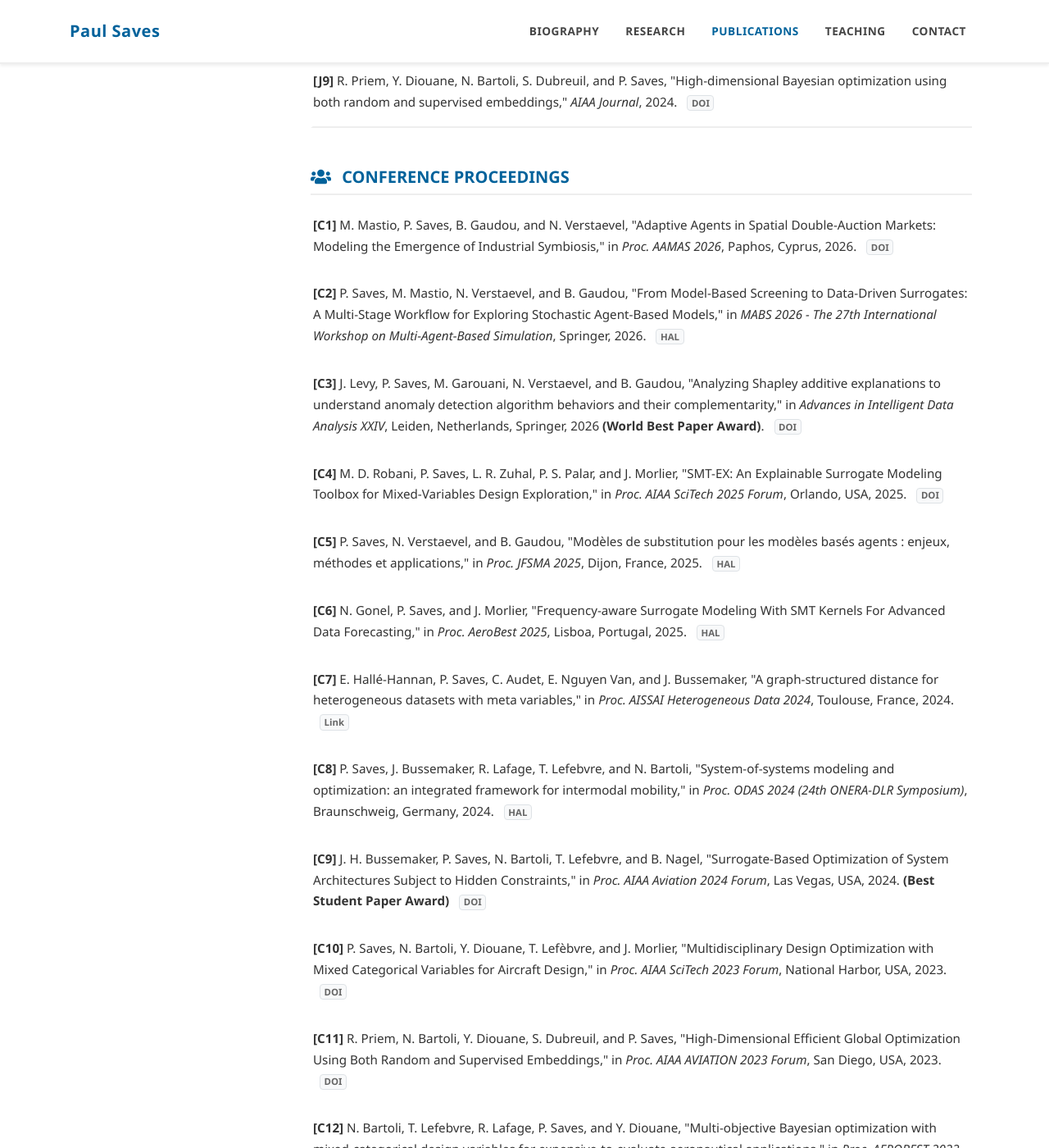
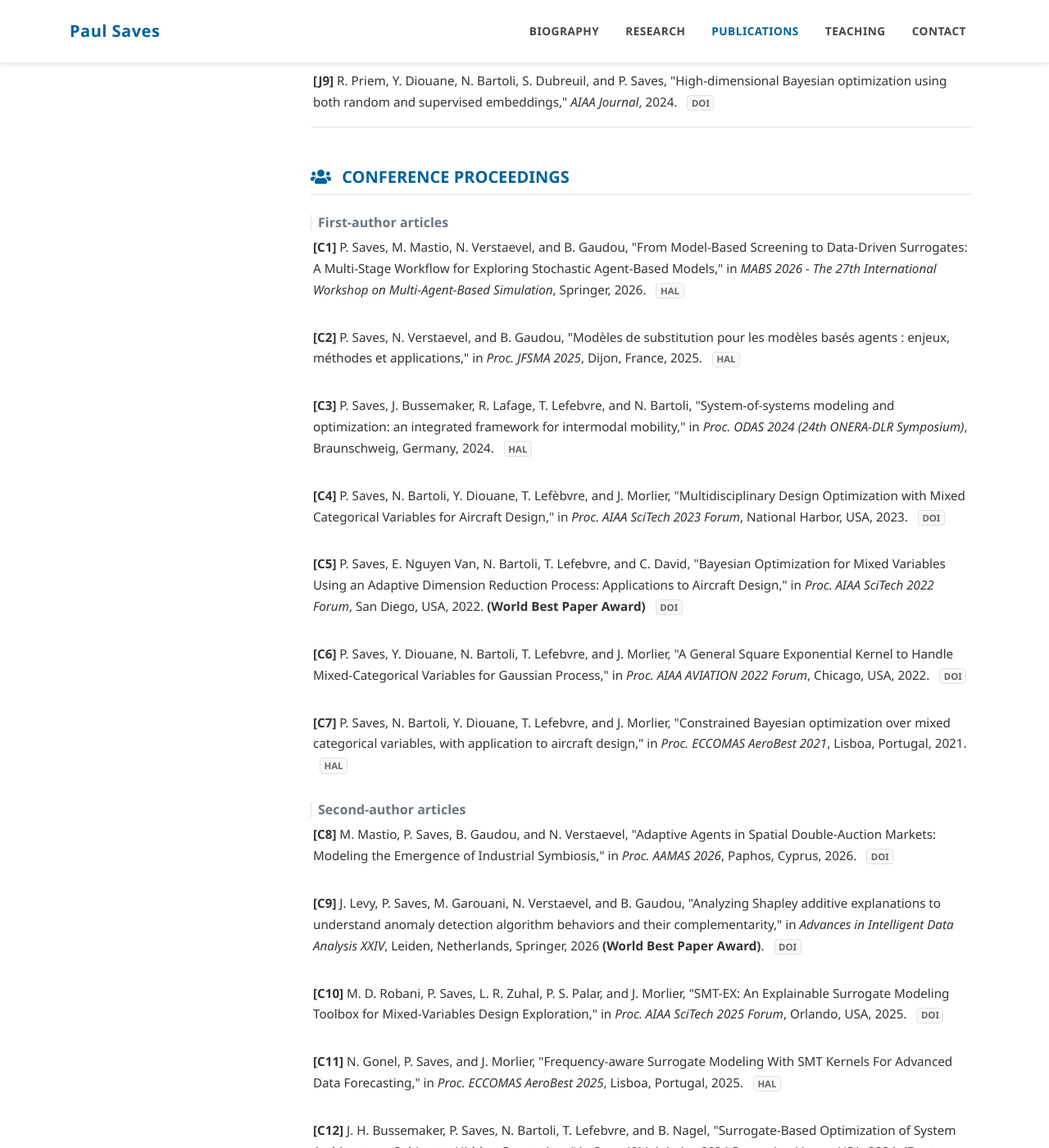
Before and after one commit to Paul-Saves/Paul-Saves.github.io, a Jekyll site: the page built from _pages/publications.md, in a window 1280 px wide and 1400 px high, scrolled down 1426 px. Shown: the whole window at 82% size. Built offline with Jekyll 4.4.1, drawn with Linux system fonts in a browser that asks for light colours; a style sheet for code colours, icons or effects is not loaded; some of the changed text lies outside the part shown.

Commit message:
reorder publications

```diff
--- a/_pages/publications.md
+++ b/_pages/publications.md
@@ -102,75 +102,89 @@ title: Scientific Publications
 
 <!-- IEEE Section: Conferences -->
 <section id="conferences" class="mb-5">
+
   <h2 class="h5 font-weight-bold mb-4 text-primary text-uppercase border-bottom pb-2"><i class="fas fa-users mr-2"></i> Conference Proceedings</h2>
 
+<h3 class="h6 text-muted mt-4 mb-2 font-weight-bold border-left pl-2">
+    First-author articles
+</h3>
+
+    <div class="ieee-citation mb-4 pb-2">
+        <span class="font-weight-bold">[C1]</span> P. Saves, M. Mastio, N. Verstaevel, and B. Gaudou, "From Model-Based Screening to Data-Driven Surrogates: A Multi-Stage Workflow for Exploring Stochastic Agent-Based Models," in <em> MABS 2026 - The 27th International Workshop on Multi-Agent-Based Simulation</em>, Springer, 2026. <a href="https://hal.science/hal-05564415v1" target="_blank" class="badge badge-light  border ml-2">HAL</a>
+     </div>
+
+  <div class="ieee-citation mb-4 pb-2">
+    <span class="font-weight-bold">[C2]</span> P. Saves, N. Verstaevel, and B. Gaudou, "Modèles de substitution pour les modèles basés agents : enjeux, méthodes et applications," in <em>Proc. JFSMA 2025</em>, Dijon, France, 2025. <a href="https://hal.science/hal-04590323" target="_blank" class="badge badge-light border ml-2">HAL</a>
+  </div>
+
+  <div class="ieee-citation mb-4 pb-2">
+    <span class="font-weight-bold">[C3]</span> P. Saves, J. Bussemaker, R. Lafage, T. Lefebvre, and N. Bartoli, "System-of-systems modeling and optimization: an integrated framework for intermodal mobility," in <em>Proc. ODAS 2024 (24th ONERA-DLR Symposium)</em>, Braunschweig, Germany, 2024. <a href="https://hal.science/hal-04590323" target="_blank" class="badge badge-light border ml-2">HAL</a>
+  </div>
+
+  <div class="ieee-citation mb-4 pb-2">
+    <span class="font-weight-bold">[C4]</span> P. Saves, N. Bartoli, Y. Diouane, T. Lefèbvre, and J. Morlier, "Multidisciplinary Design Optimization with Mixed Categorical Variables for Aircraft Design," in <em>Proc. AIAA SciTech 2023 Forum</em>, National Harbor, USA, 2023. <a href="https://doi.org/10.2514/6.2023-0082" target="_blank" class="badge badge-light border ml-2">DOI</a>
+  </div>
+
+  <div class="ieee-citation mb-4 pb-2">
+    <span class="font-weight-bold">[C5]</span> P. Saves, E. Nguyen Van, N. Bartoli, T. Lefebvre, and C. David, "Bayesian Optimization for Mixed Variables Using an Adaptive Dimension Reduction Process: Applications to Aircraft Design," in <em>Proc. AIAA SciTech 2022 Forum</em>, San Diego, USA, 2022. <strong>(World Best Paper Award)</strong> <a href="https://doi.org/10.2514/6.2022-0082" target="_blank" class="badge badge-light border ml-2">DOI</a>
+  </div>
+
+  <div class="ieee-citation mb-4 pb-2">
+    <span class="font-weight-bold">[C6]</span> P. Saves, Y. Diouane, N. Bartoli, T. Lefebvre, and J. Morlier, "A General Square Exponential Kernel to Handle Mixed-Categorical Variables for Gaussian Process," in <em>Proc. AIAA AVIATION 2022 Forum</em>, Chicago, USA, 2022. <a href="https://doi.org/10.2514/6.2022-3870" target="_blank" class="badge badge-light border ml-2">DOI</a>
+  </div>
+
+  <div class="ieee-citation mb-4 pb-2">
+    <span class="font-weight-bold">[C7]</span> P. Saves, N. Bartoli, Y. Diouane, T. Lefebvre, and J. Morlier, "Constrained Bayesian optimization over mixed categorical variables, with application to aircraft design," in <em>Proc. ECCOMAS AeroBest 2021</em>, Lisboa, Portugal, 2021. <a href="https://hal.science/hal-03346341" target="_blank" class="badge badge-light border ml-2">HAL</a>
+  </div>
+
+
+<h3 class="h6 text-muted mt-4 mb-2 font-weight-bold border-left pl-2">
+    Second-author articles
+</h3>
+
+  <div class="ieee-citation mb-4 pb-2">
+    <span class="font-weight-bold">[C8]</span> M. Mastio, P. Saves, B. Gaudou, and N. Verstaevel, "Adaptive Agents in Spatial Double-Auction Markets: Modeling the Emergence of Industrial Symbiosis," in <em>Proc. AAMAS 2026</em>, Paphos, Cyprus, 2026. <a href="https://doi.org/10.65109/EXII2056" target="_blank" class="badge badge-light border ml-2">DOI</a>
+  </div>
+
+  <div class="ieee-citation mb-4 pb-2">
+    <span class="font-weight-bold">[C9]</span> J. Levy, P. Saves, M. Garouani, N. Verstaevel, and B. Gaudou, "Analyzing Shapley additive explanations to understand anomaly detection algorithm behaviors and their complementarity," in <em>Advances in Intelligent Data Analysis XXIV</em>, Leiden, Netherlands, Springer, 2026 <strong>(World Best Paper Award)</strong>. <a href="https://doi.org/10.1007/978-3-032-23833-7_10" target="_blank" class="badge badge-light border ml-2">DOI</a>
+  </div>
+
+  <div class="ieee-citation mb-4 pb-2">
+    <span class="font-weight-bold">[C10]</span> M. D. Robani, P. Saves, L. R. Zuhal, P. S. Palar, and J. Morlier, "SMT-EX: An Explainable Surrogate Modeling Toolbox for Mixed-Variables Design Exploration," in <em>Proc. AIAA SciTech 2025 Forum</em>, Orlando, USA, 2025. <a href="https://doi.org/10.2514/6.2025-0777" target="_blank" class="badge badge-light border ml-2">DOI</a>
+  </div>
+
+  <div class="ieee-citation mb-4 pb-2">
+    <span class="font-weight-bold">[C11]</span> N. Gonel, P. Saves, and J. Morlier, "Frequency-aware Surrogate Modeling With SMT Kernels For Advanced Data Forecasting," in <em>Proc. ECCOMAS AeroBest 2025</em>, Lisboa, Portugal, 2025. <a href="https://hal.science/hal-05014823" target="_blank" class="badge badge-light border ml-2">HAL</a>
+  </div>
 
 
   <div class="ieee-citation mb-4 pb-2">
-    <span class="font-weight-bold">[C1]</span> M. Mastio, P. Saves, B. Gaudou, and N. Verstaevel, "Adaptive Agents in Spatial Double-Auction Markets: Modeling the Emergence of Industrial Symbiosis," in <em>Proc. AAMAS 2026</em>, Paphos, Cyprus, 2026. <a href="https://doi.org/10.65109/EXII2056m" target="_blank" class="badge badge-light border ml-2">DOI</a>
+    <span class="font-weight-bold">[C12]</span> J. H. Bussemaker, P. Saves, N. Bartoli, T. Lefebvre, and B. Nagel, "Surrogate-Based Optimization of System Architectures Subject to Hidden Constraints," in <em>Proc. AIAA Aviation 2024 Forum</em>, Las Vegas, USA, 2024. <strong>(Best Student Paper Award)</strong> <a href="https://doi.org/10.2514/6.2024-4401" target="_blank" class="badge badge-light border ml-2">DOI</a>
   </div>
-    <div class="ieee-citation mb-4 pb-2">
-        <span class="font-weight-bold">[C2]</span> P. Saves, M. Mastio, N. Verstaevel, and B. Gaudou, "From Model-Based Screening to Data-Driven Surrogates: A Multi-Stage Workflow for Exploring Stochastic Agent-Based Models," in <em> MABS 2026 - The 27th International Workshop on Multi-Agent-Based Simulation</em>, Springer, 2026. <a href="https://hal.science/hal-05564415v1" target="_blank" class="badge badge-light  border ml-2">HAL</a>
-     </div>
+
+<h3 class="h6 text-muted mt-4 mb-2 font-weight-bold border-left pl-2">
+    Last-author articles
+</h3>
+
   <div class="ieee-citation mb-4 pb-2">
-    <span class="font-weight-bold">[C3]</span> J. Levy, P. Saves, M. Garouani, N. Verstaevel, and B. Gaudou, "Analyzing Shapley additive explanations to understand anomaly detection algorithm behaviors and their complementarity," in <em>Advances in Intelligent Data Analysis XXIV</em>, Leiden, Netherlands, Springer, 2026 <strong>(World Best Paper Award)</strong>. <a href="https://doi.org/10.1007/978-3-032-23833-7_10" target="_blank" class="badge badge-light border ml-2">DOI</a>
+    <span class="font-weight-bold">[C13]</span> R. Priem, N. Bartoli, Y. Diouane, S. Dubreuil, and P. Saves, "High-Dimensional Efficient Global Optimization Using Both Random and Supervised Embeddings," in <em>Proc. AIAA AVIATION 2023 Forum</em>, San Diego, USA, 2023. <a href="https://doi.org/10.2514/6.2023-4448" target="_blank" class="badge badge-light border ml-2">DOI</a>
+  </div>
+
+
+<h3 class="h6 text-muted mt-4 mb-2 font-weight-bold border-left pl-2">
+    Other co-authored articles
+</h3>
+
+
+  <div class="ieee-citation mb-4 pb-2">
+    <span class="font-weight-bold">[C14]</span> N. Bartoli, T. Lefebvre, R. Lafage, P. Saves, and Y. Diouane, J. Morlier, J. Bussemaker, G. Donelli, J. M. Gomes de Mello, M. Mandorino, P. Della Vechia, "Multi-objective Bayesian optimization with mixed-categorical design variables for expensive-to-evaluate aeronautical applications," in <em>Proc. ECCOMAS AeroBest 2023</em>, Lisboa, Portugal, 2023. <a href="https://hal.science/hal-04170287" target="_blank" class="badge badge-light border ml-2">HAL</a>
   </div>
 
   <div class="ieee-citation mb-4 pb-2">
-    <span class="font-weight-bold">[C4]</span> M. D. Robani, P. Saves, L. R. Zuhal, P. S. Palar, and J. Morlier, "SMT-EX: An Explainable Surrogate Modeling Toolbox for Mixed-Variables Design Exploration," in <em>Proc. AIAA SciTech 2025 Forum</em>, Orlando, USA, 2025. <a href="https://doi.org/10.2514/6.2025-0777" target="_blank" class="badge badge-light border ml-2">DOI</a>
+    <span class="font-weight-bold">[C15]</span> R. Grapin, Y. Diouane, J. Morlier, N. Bartoli, and T. Lefebvre, P "Regularized Infill Criteria for Multi-Objective Bayesian Optimization with Application to Aircraft Design," in <em>Proc. AIAA AVIATION 2022</em>, Chicago, USA, 2022. <a href="https://doi.org/10.2514/6.2022-4053" target="_blank" class="badge badge-light border ml-2">DOI</a>
   </div>
 
-  <div class="ieee-citation mb-4 pb-2">
-    <span class="font-weight-bold">[C5]</span> P. Saves, N. Verstaevel, and B. Gaudou, "Modèles de substitution pour les modèles basés agents : enjeux, méthodes et applications," in <em>Proc. JFSMA 2025</em>, Dijon, France, 2025. <a href="https://hal.science/hal-04590323" target="_blank" class="badge badge-light border ml-2">HAL</a>
-  </div>
-
-  <div class="ieee-citation mb-4 pb-2">
-    <span class="font-weight-bold">[C6]</span> N. Gonel, P. Saves, and J. Morlier, "Frequency-aware Surrogate Modeling With SMT Kernels For Advanced Data Forecasting," in <em>Proc. AeroBest 2025</em>, Lisboa, Portugal, 2025. <a href="https://hal.science/hal-05014823" target="_blank" class="badge badge-light border ml-2">HAL</a>
-  </div>
-
-  <div class="ieee-citation mb-4 pb-2">
-    <span class="font-weight-bold">[C7]</span> E. Hallé-Hannan, P. Saves, C. Audet, E. Nguyen Van, and J. Bussemaker, "A graph-structured distance for heterogeneous datasets with meta variables," in <em>Proc. AISSAI Heterogeneous Data 2024</em>, Toulouse, France, 2024. <a href="https://www.gerad.ca/en/papers/G-2024-42" target="_blank" class="badge badge-light border ml-2">Link</a>
-  </div>
-
-  <div class="ieee-citation mb-4 pb-2">
-    <span class="font-weight-bold">[C8]</span> P. Saves, J. Bussemaker, R. Lafage, T. Lefebvre, and N. Bartoli, "System-of-systems modeling and optimization: an integrated framework for intermodal mobility," in <em>Proc. ODAS 2024 (24th ONERA-DLR Symposium)</em>, Braunschweig, Germany, 2024. <a href="https://hal.science/hal-04590323" target="_blank" class="badge badge-light border ml-2">HAL</a>
-  </div>
-
-  <div class="ieee-citation mb-4 pb-2">
-    <span class="font-weight-bold">[C9]</span> J. H. Bussemaker, P. Saves, N. Bartoli, T. Lefebvre, and B. Nagel, "Surrogate-Based Optimization of System Architectures Subject to Hidden Constraints," in <em>Proc. AIAA Aviation 2024 Forum</em>, Las Vegas, USA, 2024. <strong>(Best Student Paper Award)</strong> <a href="https://doi.org/10.2514/6.2024-4401" target="_blank" class="badge badge-light border ml-2">DOI</a>
-  </div>
-
-  <div class="ieee-citation mb-4 pb-2">
-    <span class="font-weight-bold">[C10]</span> P. Saves, N. Bartoli, Y. Diouane, T. Lefèbvre, and J. Morlier, "Multidisciplinary Design Optimization with Mixed Categorical Variables for Aircraft Design," in <em>Proc. AIAA SciTech 2023 Forum</em>, National Harbor, USA, 2023. <a href="https://doi.org/10.2514/6.2023-0082" target="_blank" class="badge badge-light border ml-2">DOI</a>
-  </div>
-
-  <div class="ieee-citation mb-4 pb-2">
-    <span class="font-weight-bold">[C11]</span> R. Priem, N. Bartoli, Y. Diouane, S. Dubreuil, and P. Saves, "High-Dimensional Efficient Global Optimization Using Both Random and Supervised Embeddings," in <em>Proc. AIAA AVIATION 2023 Forum</em>, San Diego, USA, 2023. <a href="https://doi.org/10.2514/6.2023-4448" target="_blank" class="badge badge-light border ml-2">DOI</a>
-  </div>
-
-  <div class="ieee-citation mb-4 pb-2">
-    <span class="font-weight-bold">[C12]</span> N. Bartoli, T. Lefebvre, R. Lafage, P. Saves, and Y. Diouane, "Multi-objective Bayesian optimization with mixed-categorical design variables for expensive-to-evaluate aeronautical applications," in <em>Proc. AEROBEST 2023</em>, Lisboa, Portugal, 2023. <a href="https://hal.science/hal-04170287" target="_blank" class="badge badge-light border ml-2">HAL</a>
-  </div>
-
-  <div class="ieee-citation mb-4 pb-2">
-    <span class="font-weight-bold">[C13]</span> P. Saves, E. Nguyen Van, N. Bartoli, T. Lefebvre, and C. David, "Bayesian Optimization for Mixed Variables Using an Adaptive Dimension Reduction Process: Applications to Aircraft Design," in <em>Proc. AIAA SciTech 2022 Forum</em>, San Diego, USA, 2022. <strong>(World Best Paper Award)</strong> <a href="https://doi.org/10.2514/6.2022-0082" target="_blank" class="badge badge-light border ml-2">DOI</a>
-  </div>
-
-  <div class="ieee-citation mb-4 pb-2">
-    <span class="font-weight-bold">[C14]</span> P. Saves, Y. Diouane, N. Bartoli, T. Lefebvre, and J. Morlier, "A General Square Exponential Kernel to Handle Mixed-Categorical Variables for Gaussian Process," in <em>Proc. AIAA AVIATION 2022 Forum</em>, Chicago, USA, 2022. <a href="https://doi.org/10.2514/6.2022-3870" target="_blank" class="badge badge-light border ml-2">DOI</a>
-  </div>
-
-  <div class="ieee-citation mb-4 pb-2">
-    <span class="font-weight-bold">[C15]</span> R. Grapin, Y. Diouane, J. Morlier, N. Bartoli, and T. Lefebvre, "Regularized Infill Criteria for Multi-Objective Bayesian Optimization with Application to Aircraft Design," in <em>Proc. AIAA AVIATION 2022</em>, Chicago, USA, 2022. <a href="https://doi.org/10.2514/6.2022-4053" target="_blank" class="badge badge-light border ml-2">DOI</a>
-  </div>
-
-  <div class="ieee-citation mb-4 pb-2">
-    <span class="font-weight-bold">[C16]</span> P. Saves, N. Bartoli, Y. Diouane, T. Lefebvre, and J. Morlier, "Constrained Bayesian optimization over mixed categorical variables, with application to aircraft design," in <em>Proc. AeroBest 2021</em>, Lisboa, Portugal, 2021. <a href="https://hal.science/hal-03346341" target="_blank" class="badge badge-light border ml-2">HAL</a>
-  </div>
-
-  <div class="ieee-citation mb-4 pb-2">
-    <span class="font-weight-bold">[C17]</span> P. Saves, N. Bartoli, Y. Diouane, J. Morlier, and T. Lefebvre, "Enhanced Kriging Models Within a Bayesian Optimization Framework to Handle Both Continuous and Categorical Inputs," in <em>Proc. SIAM CSE21</em>, Fort Worth, USA, 2021. <a href="https://hal.science/hal-03346341" target="_blank" class="badge badge-light border ml-2">HAL</a>
-  </div>
 </section>
 
 <!-- IEEE Section: Preprints -->
@@ -268,5 +282,11 @@ title: Scientific Publications
     <li class="mb-3">
       <span class="text-muted font-weight-bold mr-2">2021:</span> <strong>Surrogate Day</strong>, Organizer & Speaker, ISAE-SUPAERO.
     </li>
+  <li class="mb-3">
+      <span class="text-muted font-weight-bold mr-2">2021:</span> <strong>Enhanced kriging models within a Bayesian optimization framework, to handle both continuous and categorical inputs</strong>, Forth Worth, USA, SIAM Conference on Computational Science and Engineering.
+
+  <li class="mb-3">
+      <span class="text-muted font-weight-bold mr-2">2024:</span> <strong> A graph-structured distance for heterogeneous datasets with meta variables </strong>, Toulouse, France, AISSAI (AI for Science).
+    </li>
   </ul>
 </section>
```
